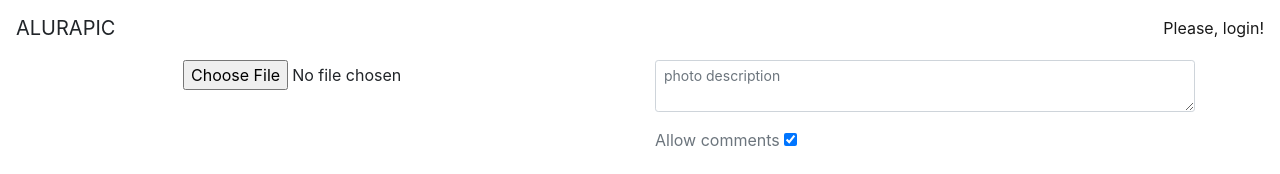
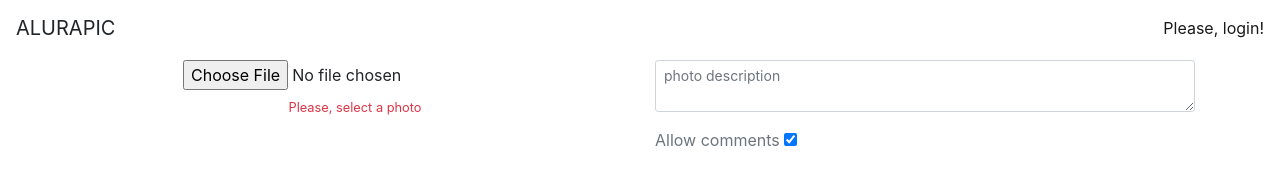
Before and after one commit to SIRLLON/Alurapic3, an Angular app: page /#/p/add in a window 1280 px wide. Shown: the top 174 px of the page. Built offline with nearby package versions, Linux system fonts and the light colour scheme.

Commit message:
formGroup

```diff
--- a/src/app/photos/photo-form/photo-form.component.html
+++ b/src/app/photos/photo-form/photo-form.component.html
@@ -2,6 +2,10 @@
   <form [formGroup]="photoForm" class="row">
     <div class="col-md-6 text-center">
       <input formControlName="file" type="file" accept="image/*">
+      <ap-vmessage
+        text="Please, select a photo"
+        *ngIf="photoForm.get('file').errors?.required">
+      </ap-vmessage>
     </div>
 
     <div class="col-md-6">
```
